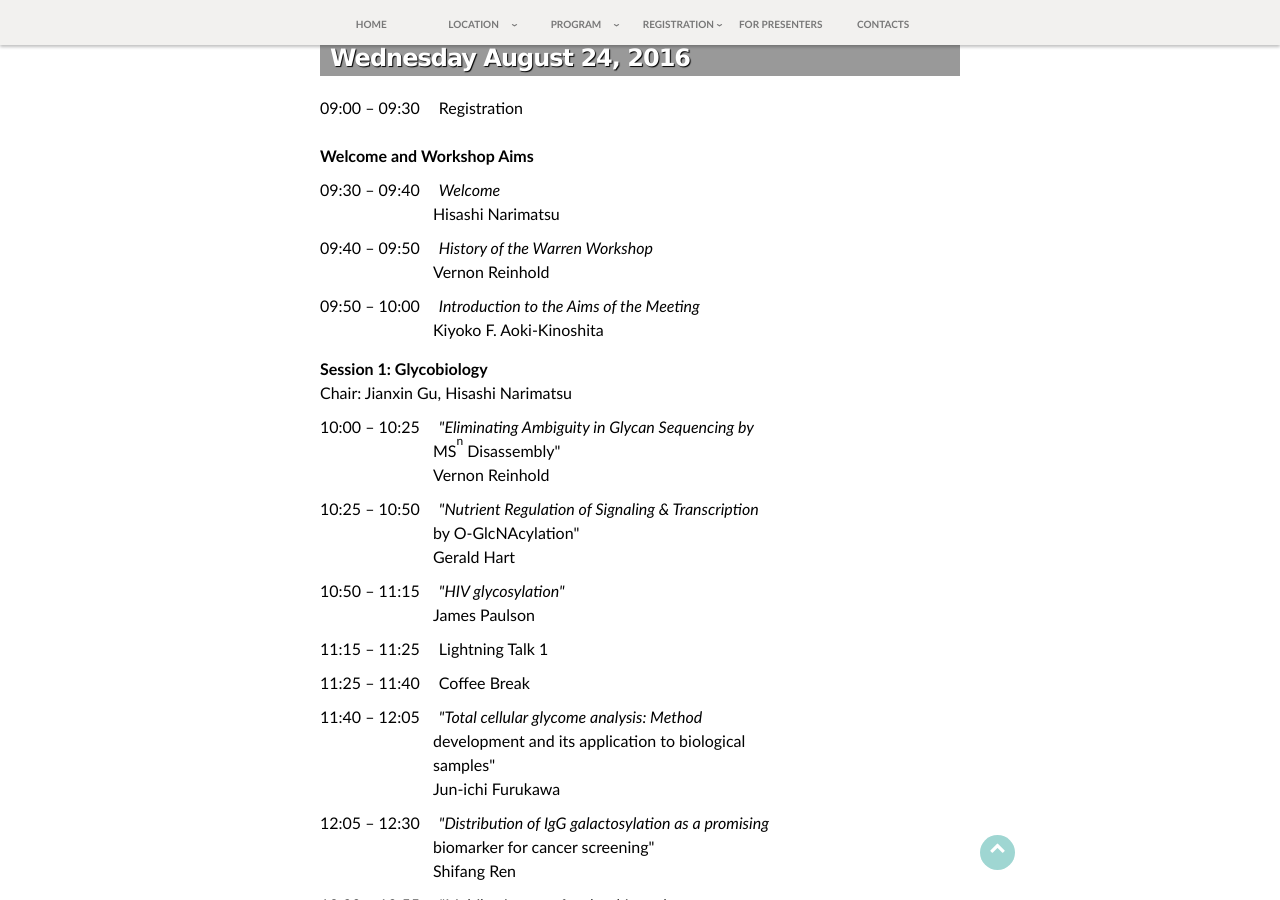
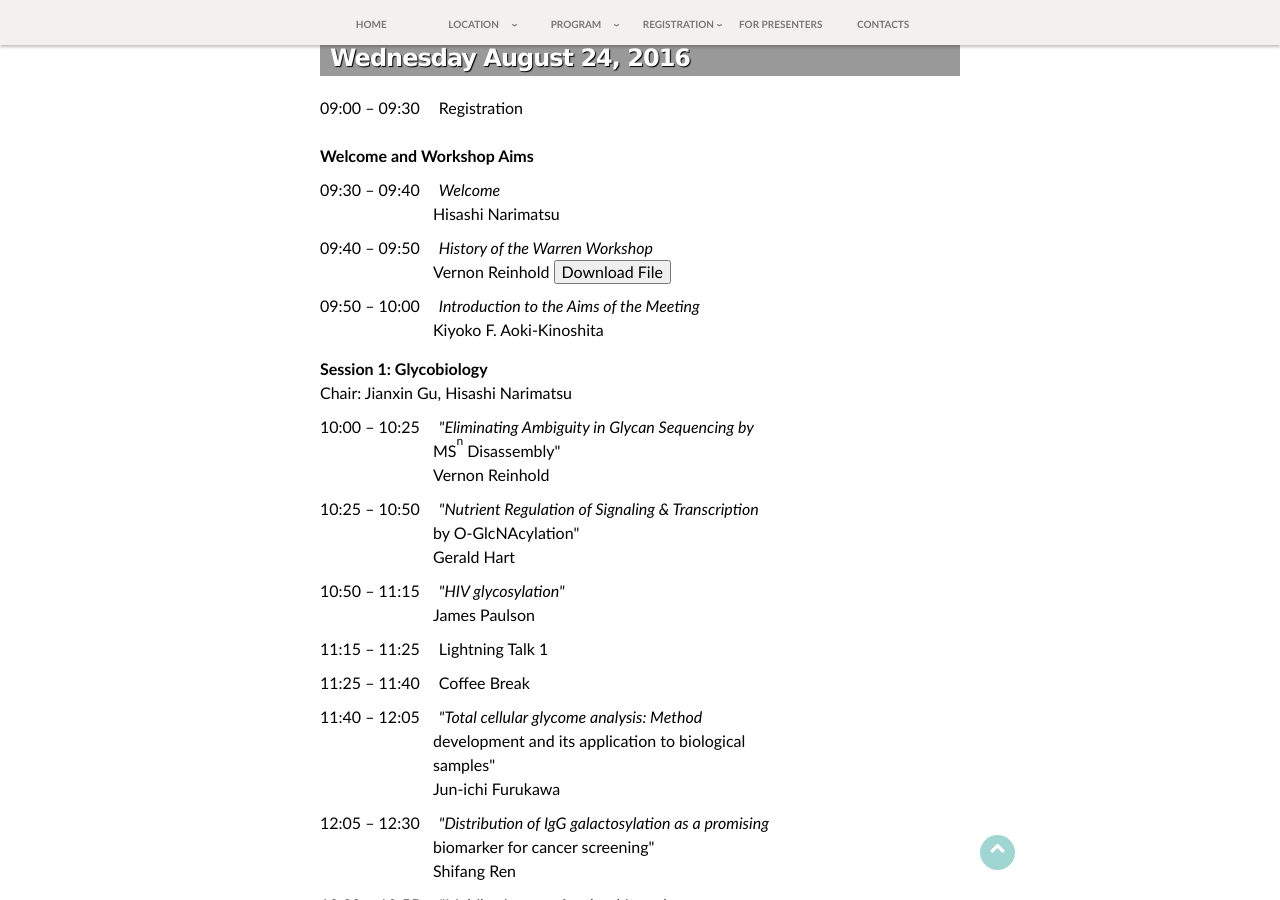
Before and after one commit to yamazakiM/WarrenWorkshop2016, a Jekyll site: the page built from program/index.md, in a window 1280 px wide and 900 px high, scrolled down 515 px. Built offline with Jekyll 4.4.1, drawn with Linux system fonts in a browser that asks for light colours; nearby versions of some CDN libraries; library files that are not in the unit come from our copies.

Commit message:
Update index.md

```diff
--- a/program/index.md
+++ b/program/index.md
@@ -35,6 +35,7 @@ Hokkaido University<br>
 	<span style="font-style:italic">History of the Warren Workshop</span>
 	<br>
 	<span style="padding-left:113px">Vernon Reinhold</span>
+	<a href="{{site.url}}/images/CharlesE.Warren.pdf" class="button_downloadFile"><input id="button_downloadFile" class="button_downloadFile" type="button" alt="downloadFile" value="Download File"></a>
 	<br>
 	<span style="display:inline-block; width=130px; margin-top:10px; margin-right:15px">09:50 – 10:00</span>
 	<span style="font-style:italic">Introduction to the Aims of the Meeting</span>
```
